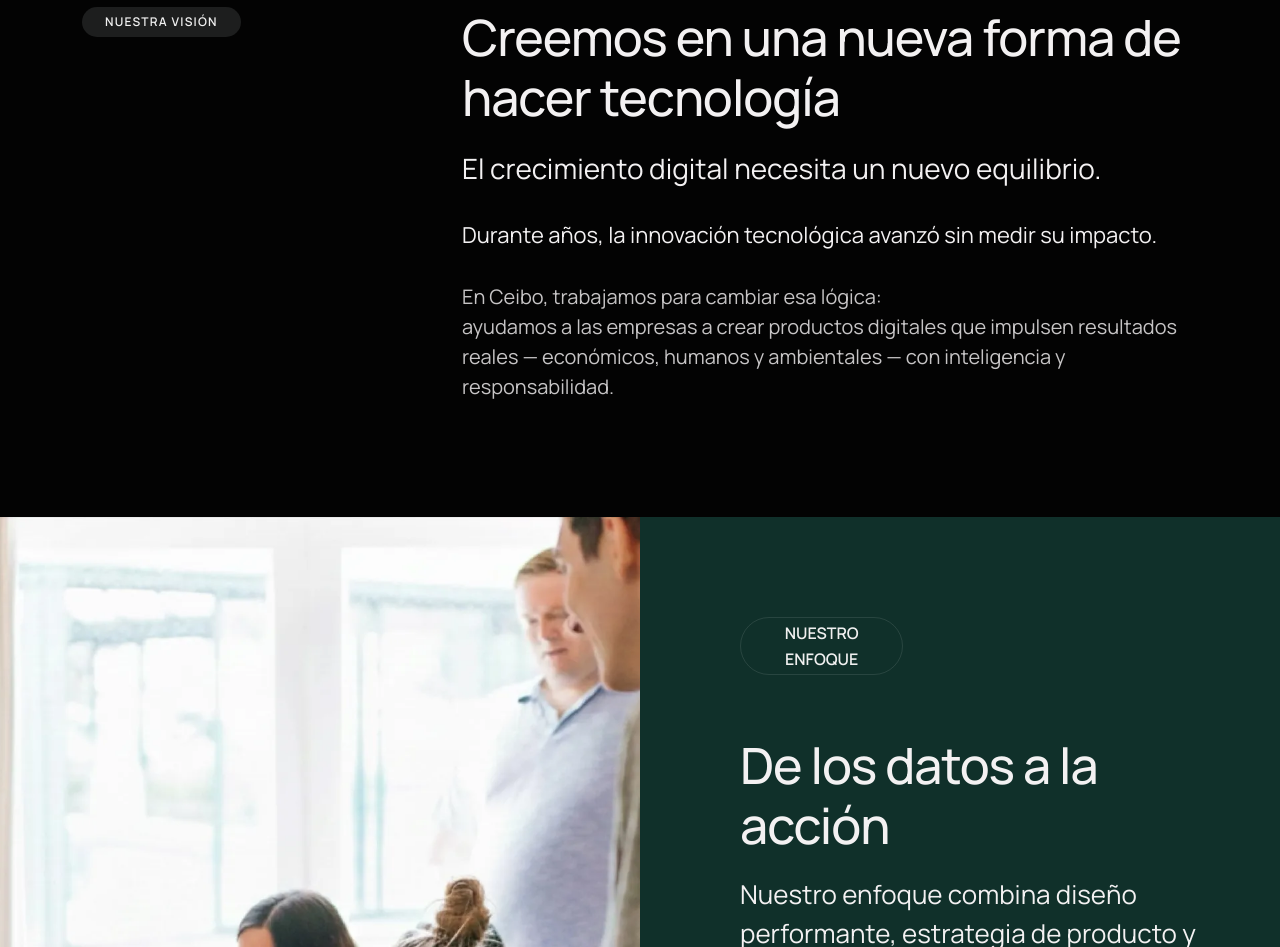
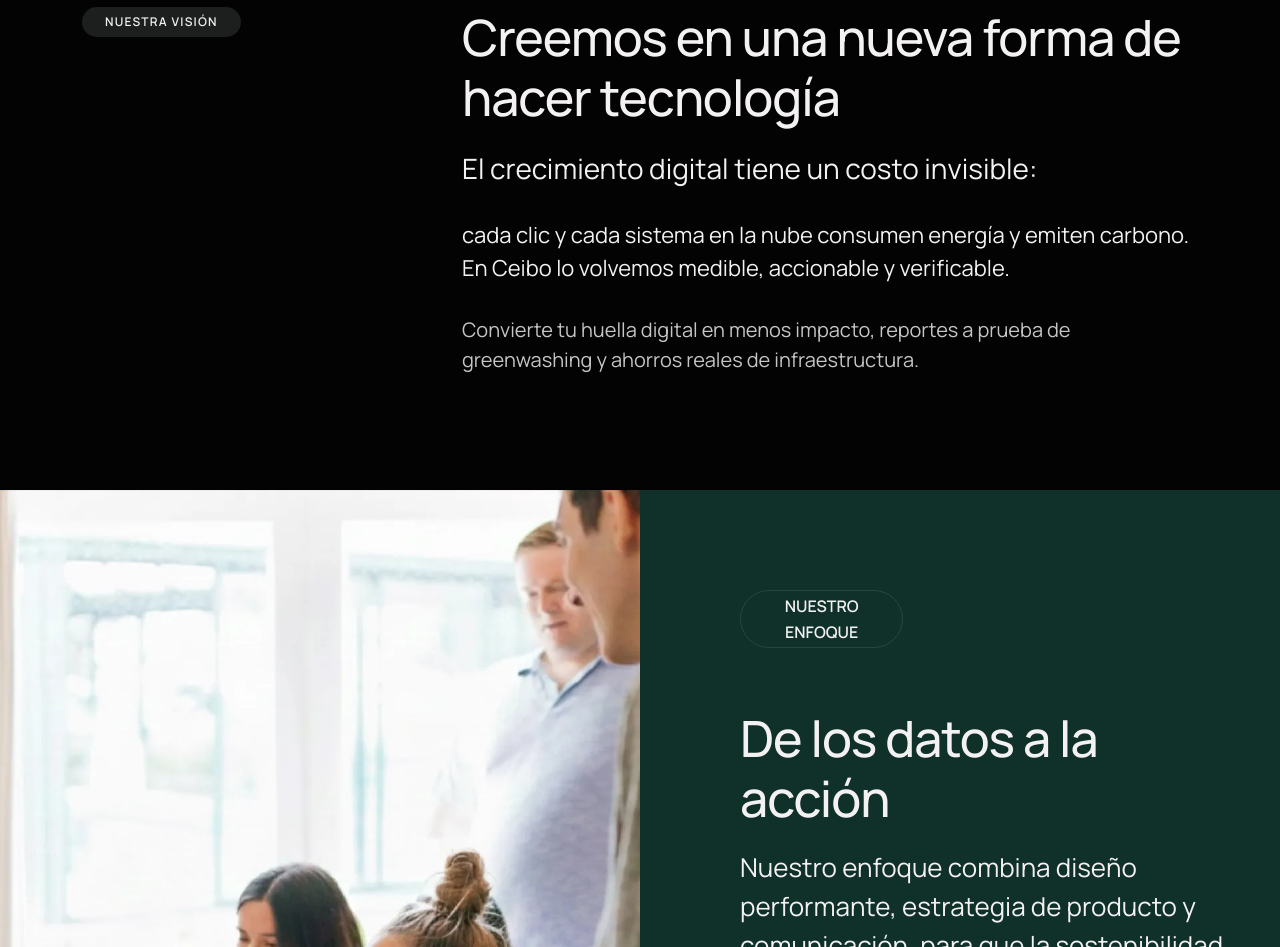
Before and after one commit to lugarbarino/ceiboweb, a plain HTML site: page index.html in a window 1280 px wide. Shown: the part 1693-2640 px from the top of the page. Drawn offline with nearby package versions, Linux system fonts and the light colour scheme; a script that the page names is missing.

Commit message:
Actualiza copy de la sección 'Nuestra visión' en la home

```diff
--- a/index.html
+++ b/index.html
@@ -430,15 +430,13 @@
                            <div class="tp_fade_anim" data-delay=".6">
 
                                  <p class=" fs-28 fs-xs-20 lh-150-per tp-text-grey-5 mb-30">
-                                 El crecimiento digital necesita un nuevo equilibrio. </p>
+                                 El crecimiento digital tiene un costo invisible: </p>
 
                                  <p class="fs-22 fs-xs-18 lh-150-per tp-text-grey-5 mb-30">
-                                 Durante años, la innovación tecnológica avanzó sin medir su impacto.  </p>
+                                 cada clic y cada sistema en la nube consumen energía y emiten carbono. En Ceibo lo volvemos medible, accionable y verificable.  </p>
 
                                  <p class="tp-service-it-para lh-150-per tp-text-grey-6 fs-20 fs-xs-16 mb-45">
-                                 En Ceibo, trabajamos para cambiar esa lógica:
-                                 <br> ayudamos a las empresas a crear productos digitales que impulsen resultados reales — económicos,
-                                 humanos y ambientales — con inteligencia y responsabilidad.</p>
+                                 Convierte tu huella digital en menos impacto, reportes a prueba de greenwashing y ahorros reales de infraestructura.</p>
                            </div>
                         </div>
                      </div>
```
